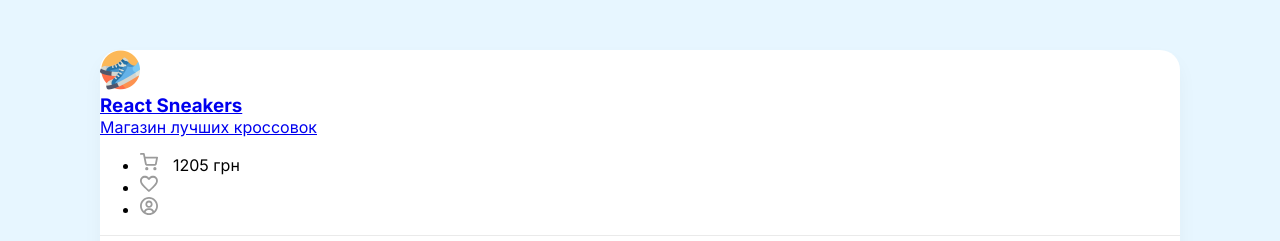
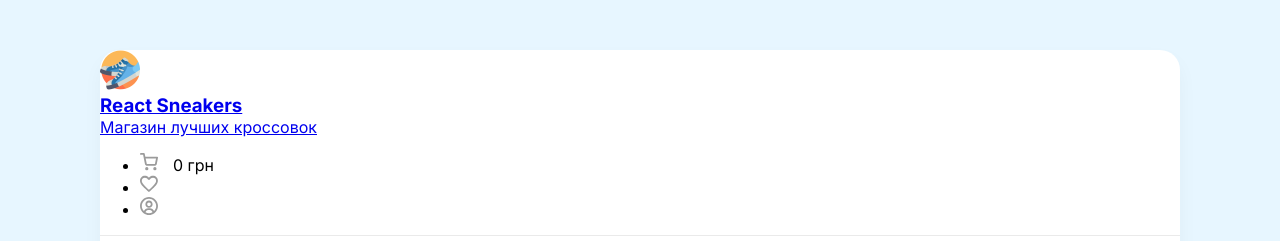
Before and after one commit to kadava-ilya/react-shop, a React (Create React App) app: page / in a window 1280 px wide. Shown: the top 241 px of the page. Built offline with nearby package versions, Linux system fonts and the light colour scheme; no server answers.

Commit message:
суммирование цены товаров в хедере и корзине, цена со скидкой. Написал кастомный хук useCart для header & drawer

```diff
--- a/src/components/Drawer.js
+++ b/src/components/Drawer.js
@@ -2,13 +2,12 @@
 import axios from "axios";
 
 import Info from "./Info";
-import AppContext from "../context";
-import { reject, resolve } from "q";
+import { useCart } from "./hooks/useCart";
 
 const delay = (ms) => new Promise((resolve) => setTimeout(resolve, ms));
 
 function Drawer({ onClose, onRemove, items = [] }) {
-  const { cartItems, setCartItems } = React.useContext(AppContext);
+  const { cartItems, setCartItems, totalPrice } = useCart();
   const [isOrderCompleted, setIsOrderCompleted] = React.useState(false);
   const [orderId, setOrderId] = React.useState(null);
   const [isLoading, setIsLoading] = React.useState(false);
@@ -27,7 +26,7 @@
       for (let i = 0; i < cartItems.length; i++) {
         const item = cartItems[i];
         await axios.delete(
-          "https://60e2e82a9103bd0017b4763d.mockapi.io/cart" + item.id
+          "https://60e2e82a9103bd0017b4763d.mockapi.io/cart/" + item.id
         );
         await delay(1000);
       }
@@ -77,12 +76,17 @@
                 <li>
                   <span>Итого:</span>
                   <div></div>
-                  <b>15 999 грн</b>
+                  <b>{totalPrice} грн</b>
                 </li>
                 <li>
                   <span>Скидка 10%:</span>
                   <div></div>
-                  <b>14 500 грн</b>
+                  <b>{(totalPrice / 100) * 10} грн</b>
+                </li>
+                <li>
+                  <span>Цена со скидкой:</span>
+                  <div></div>
+                  <b>{totalPrice * 0.9} грн</b>
                 </li>
               </ul>
               <button
--- a/src/components/Header.js
+++ b/src/components/Header.js
@@ -1,12 +1,15 @@
+import React from "react";
+
 import { Link } from "react-router-dom";
-
+import { useCart } from "./hooks/useCart";
 
 function Header(props) {
+  const { totalPrice } = useCart();
+
   return (
     <header className="d-flex justify-between align-center p-40">
-      <Link to='/'>
+      <Link to="/">
         <div className="header_logo d-flex align-center">
-
           <img width={40} height={40} src="/img/logo.png" alt="" />
           <div>
             <h3 className="text-uppercase">React Sneakers</h3>
@@ -17,10 +20,10 @@
       <ul className="d-flex">
         <li onClick={props.onCartClick} className="mr-30 cu-p">
           <img width={18} height={18} src="/img/cart.svg" alt="Корзина" />
-          <span>1205 грн</span>
+          <span>{totalPrice} грн</span>
         </li>
         <li className="mr-20 cu-p">
-          <Link to='/favorites'>
+          <Link to="/favorites">
             <img width={18} height={18} src="/img/heart.svg" alt="Закладки" />
           </Link>
         </li>
@@ -28,7 +31,7 @@
           <img width={18} height={18} src="/img/user.svg" alt="Пользователь" />
         </li>
       </ul>
-    </header >
+    </header>
   );
 }
 
--- /dev/null
+++ b/src/components/hooks/useCart.js
@@ -0,0 +1,11 @@
+import React from "react";
+import AppContext from "../../context";
+
+export const useCart = () => {
+  const { cartItems, setCartItems } = React.useContext(AppContext);
+
+  //суммирую из всех объектов в корзине price
+  const totalPrice = cartItems.reduce((sum, obj) => obj.price + sum, 0);
+
+  return { cartItems, setCartItems, totalPrice };
+};
```
